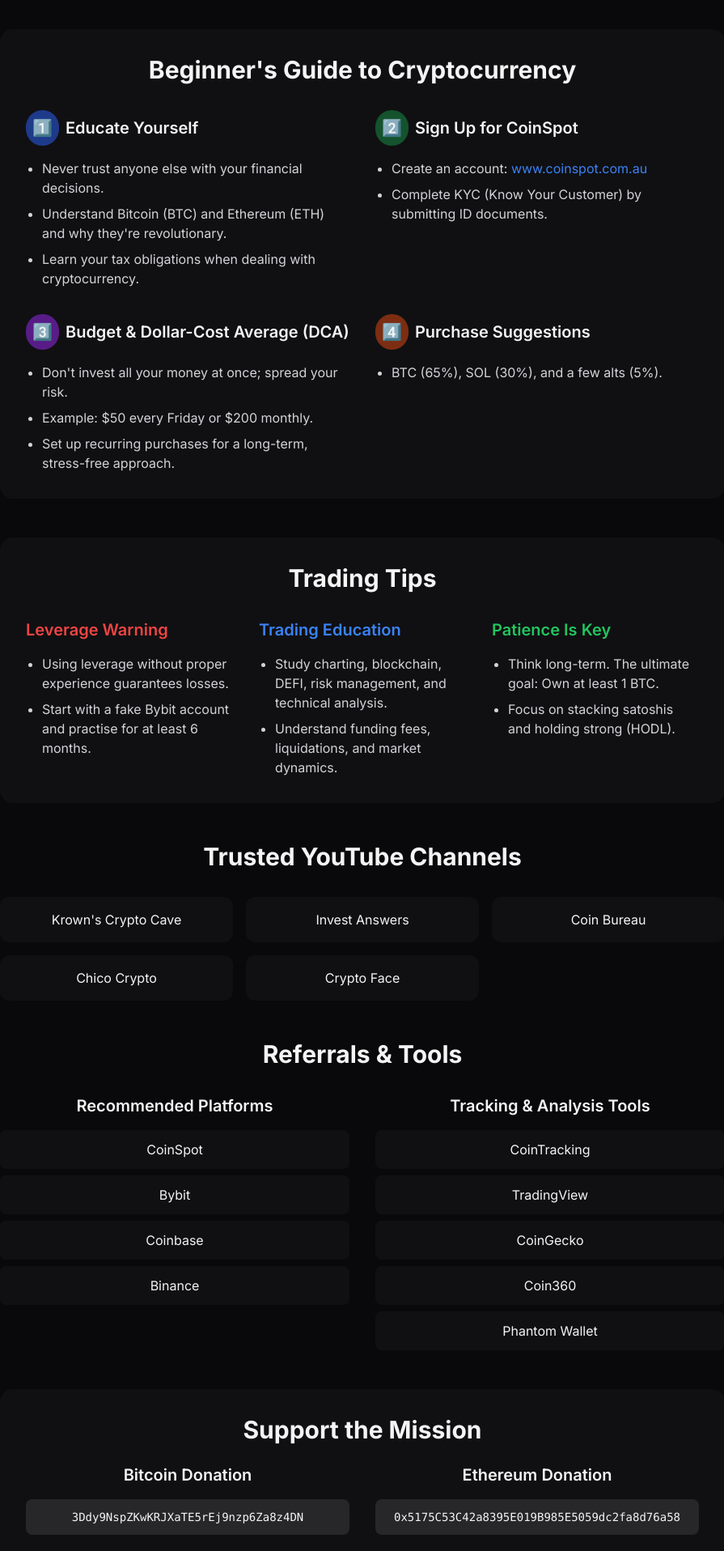
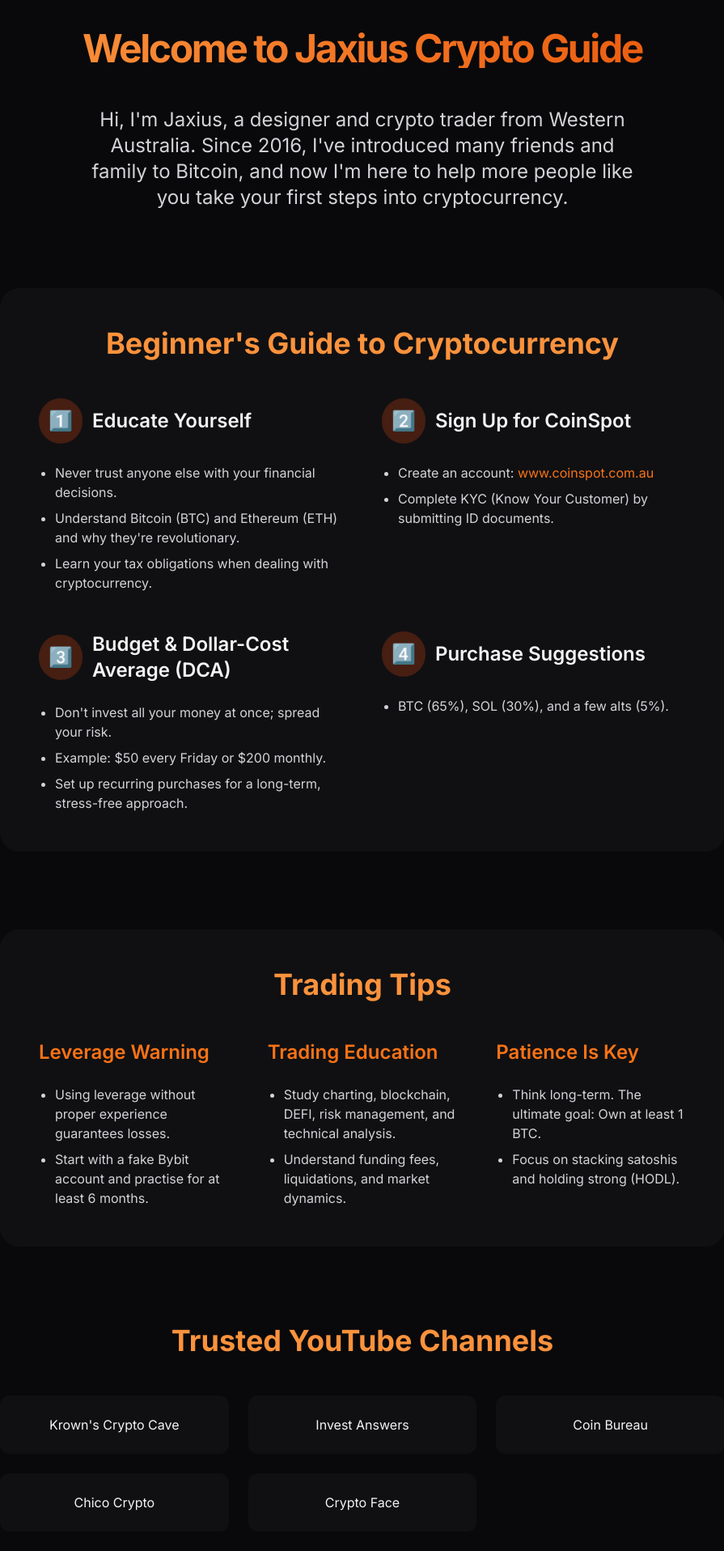
Before and after one commit to Jaxius6/portfolio, a Next.js app: page /crypto in a window 1280 px wide. Shown: the part 300-2216 px from the top of the page at 81% size, without its empty margins (192-1087 px from the left). Built offline with nearby package versions, Linux system fonts and the light colour scheme.

Commit message:
feat: improve crypto page layout and mobile menu

```diff
--- a/src/app/crypto/page.tsx
+++ b/src/app/crypto/page.tsx
@@ -6,25 +6,25 @@
 
 export default function Crypto() {
   return (
-    <div className="flex flex-col items-center justify-center min-h-screen p-6 animate-in">
+    <div className="flex flex-col items-center justify-center min-h-screen p-6 pt-24 animate-in">
       <BackButton />
-      <div className="w-full max-w-4xl space-y-12 text-center">
+      <div className="w-full max-w-4xl space-y-24 text-center mb-24">
         {/* Hero Section */}
-        <div className="space-y-6">
-          <div className="flex justify-center gap-4">
+        <div className="space-y-12">
+          <div className="flex justify-center gap-4 py-12">
             <Image
               src="/images/bitcoin-logo.svg"
               alt="Bitcoin Logo"
-              width={64}
-              height={64}
+              width={96}
+              height={96}
               className="animate-bounce"
               priority
             />
           </div>
-          <h1 className="text-4xl font-bold tracking-tighter bg-gradient-to-r from-yellow-500 to-orange-500 bg-clip-text text-transparent">
+          <h1 className="text-5xl font-bold tracking-tighter bg-gradient-to-r from-orange-400 to-orange-600 bg-clip-text text-transparent">
             Welcome to Jaxius Crypto Guide
           </h1>
-          <p className="text-xl text-zinc-600 dark:text-zinc-300 max-w-2xl mx-auto">
+          <p className="text-2xl text-zinc-600 dark:text-zinc-300 max-w-2xl mx-auto">
             Hi, I&apos;m Jaxius, a designer and crypto trader from Western Australia. Since 2016,
             I&apos;ve introduced many friends and family to Bitcoin, and now I&apos;m here to help more
             people like you take your first steps into cryptocurrency.
@@ -32,15 +32,15 @@
         </div>
 
         {/* Beginner's Guide Section */}
-        <div className="space-y-8 bg-zinc-50 dark:bg-zinc-900/50 p-8 rounded-2xl">
-          <h2 className="text-3xl font-bold text-zinc-800 dark:text-zinc-100">
+        <div className="space-y-12 bg-orange-50/50 dark:bg-zinc-900/50 p-12 rounded-3xl">
+          <h2 className="text-4xl font-bold text-orange-500 dark:text-orange-400">
             Beginner&apos;s Guide to Cryptocurrency
           </h2>
 
-          <div className="grid md:grid-cols-2 gap-8">
-            <div className="space-y-4 text-left">
-              <h3 className="text-xl font-semibold flex items-center gap-2">
-                <span className="bg-blue-100 dark:bg-blue-900 p-2 rounded-full">1️⃣</span>
+          <div className="grid md:grid-cols-2 gap-12">
+            <div className="space-y-6 text-left">
+              <h3 className="text-2xl font-semibold flex items-center gap-3">
+                <span className="bg-orange-100 dark:bg-orange-900/50 p-3 rounded-full">1️⃣</span>
                 Educate Yourself
               </h3>
               <ul className="list-disc pl-5 space-y-2 text-zinc-600 dark:text-zinc-300">
@@ -50,20 +50,20 @@
               </ul>
             </div>
 
-            <div className="space-y-4 text-left">
-              <h3 className="text-xl font-semibold flex items-center gap-2">
-                <span className="bg-green-100 dark:bg-green-900 p-2 rounded-full">2️⃣</span>
+            <div className="space-y-6 text-left">
+              <h3 className="text-2xl font-semibold flex items-center gap-3">
+                <span className="bg-orange-100 dark:bg-orange-900/50 p-3 rounded-full">2️⃣</span>
                 Sign Up for CoinSpot
               </h3>
               <ul className="list-disc pl-5 space-y-2 text-zinc-600 dark:text-zinc-300">
-                <li>Create an account: <Link href="https://www.coinspot.com.au/join/REFVW1JMW" className="text-blue-500 hover:underline">www.coinspot.com.au</Link></li>
+                <li>Create an account: <Link href="https://www.coinspot.com.au/join/REFVW1JMW" className="text-orange-500 hover:underline">www.coinspot.com.au</Link></li>
                 <li>Complete KYC (Know Your Customer) by submitting ID documents.</li>
               </ul>
             </div>
 
-            <div className="space-y-4 text-left">
-              <h3 className="text-xl font-semibold flex items-center gap-2">
-                <span className="bg-purple-100 dark:bg-purple-900 p-2 rounded-full">3️⃣</span>
+            <div className="space-y-6 text-left">
+              <h3 className="text-2xl font-semibold flex items-center gap-3">
+                <span className="bg-orange-100 dark:bg-orange-900/50 p-3 rounded-full">3️⃣</span>
                 Budget &amp; Dollar-Cost Average (DCA)
               </h3>
               <ul className="list-disc pl-5 space-y-2 text-zinc-600 dark:text-zinc-300">
@@ -73,9 +73,9 @@
               </ul>
             </div>
 
-            <div className="space-y-4 text-left">
-              <h3 className="text-xl font-semibold flex items-center gap-2">
-                <span className="bg-orange-100 dark:bg-orange-900 p-2 rounded-full">4️⃣</span>
+            <div className="space-y-6 text-left">
+              <h3 className="text-2xl font-semibold flex items-center gap-3">
+                <span className="bg-orange-100 dark:bg-orange-900/50 p-3 rounded-full">4️⃣</span>
                 Purchase Suggestions
               </h3>
               <ul className="list-disc pl-5 space-y-2 text-zinc-600 dark:text-zinc-300">
@@ -86,30 +86,30 @@
         </div>
 
         {/* Trading Tips Section */}
-        <div className="space-y-8 bg-zinc-50 dark:bg-zinc-900/50 p-8 rounded-2xl">
-          <h2 className="text-3xl font-bold text-zinc-800 dark:text-zinc-100">
+        <div className="space-y-12 bg-orange-50/50 dark:bg-zinc-900/50 p-12 rounded-3xl">
+          <h2 className="text-4xl font-bold text-orange-500 dark:text-orange-400">
             Trading Tips
           </h2>
 
-          <div className="grid md:grid-cols-3 gap-8">
-            <div className="space-y-4 text-left">
-              <h3 className="text-xl font-semibold text-red-500">Leverage Warning</h3>
+          <div className="grid md:grid-cols-3 gap-12">
+            <div className="space-y-6 text-left">
+              <h3 className="text-2xl font-semibold text-orange-500">Leverage Warning</h3>
               <ul className="list-disc pl-5 space-y-2 text-zinc-600 dark:text-zinc-300">
                 <li>Using leverage without proper experience guarantees losses.</li>
                 <li>Start with a fake Bybit account and practise for at least 6 months.</li>
               </ul>
             </div>
 
-            <div className="space-y-4 text-left">
-              <h3 className="text-xl font-semibold text-blue-500">Trading Education</h3>
+            <div className="space-y-6 text-left">
+              <h3 className="text-2xl font-semibold text-orange-500">Trading Education</h3>
               <ul className="list-disc pl-5 space-y-2 text-zinc-600 dark:text-zinc-300">
                 <li>Study charting, blockchain, DEFI, risk management, and technical analysis.</li>
                 <li>Understand funding fees, liquidations, and market dynamics.</li>
               </ul>
             </div>
 
-            <div className="space-y-4 text-left">
-              <h3 className="text-xl font-semibold text-green-500">Patience Is Key</h3>
+            <div className="space-y-6 text-left">
+              <h3 className="text-2xl font-semibold text-orange-500">Patience Is Key</h3>
               <ul className="list-disc pl-5 space-y-2 text-zinc-600 dark:text-zinc-300">
                 <li>Think long-term. The ultimate goal: Own at least 1 BTC.</li>
                 <li>Focus on stacking satoshis and holding strong (HODL).</li>
@@ -119,11 +119,11 @@
         </div>
 
         {/* Resources Section */}
-        <div className="space-y-8">
-          <h2 className="text-3xl font-bold text-zinc-800 dark:text-zinc-100">
+        <div className="space-y-12">
+          <h2 className="text-4xl font-bold text-orange-500 dark:text-orange-400">
             Trusted YouTube Channels
           </h2>
-          <div className="grid md:grid-cols-2 lg:grid-cols-3 gap-4">
+          <div className="grid md:grid-cols-2 lg:grid-cols-3 gap-6">
             {[
               {
                 name: "Krown's Crypto Cave",
@@ -149,7 +149,7 @@
               <Link
                 key={index}
                 href={channel.url}
-                className="p-4 bg-zinc-50 dark:bg-zinc-900/50 rounded-xl hover:bg-zinc-100 dark:hover:bg-zinc-800/50 transition-colors"
+                className="p-6 bg-orange-50/50 dark:bg-zinc-900/50 rounded-xl hover:bg-orange-100/50 dark:hover:bg-zinc-800/50 transition-colors"
                 target="_blank"
               >
                 {channel.name}
@@ -159,14 +159,14 @@
         </div>
 
         {/* Tools Section */}
-        <div className="space-y-8">
-          <h2 className="text-3xl font-bold text-zinc-800 dark:text-zinc-100">
+        <div className="space-y-12">
+          <h2 className="text-4xl font-bold text-orange-500 dark:text-orange-400">
             Referrals &amp; Tools
           </h2>
 
-          <div className="grid md:grid-cols-2 gap-8">
-            <div className="space-y-4">
-              <h3 className="text-xl font-semibold">Recommended Platforms</h3>
+          <div className="grid md:grid-cols-2 gap-12">
+            <div className="space-y-6">
+              <h3 className="text-2xl font-semibold text-orange-500">Recommended Platforms</h3>
               <div className="space-y-2">
                 {[
                   { name: "CoinSpot", url: "https://www.coinspot.com.au?affiliate=53PT2" },
@@ -177,7 +177,7 @@
                   <Link
                     key={index}
                     href={platform.url}
-                    className="block p-3 bg-zinc-50 dark:bg-zinc-900/50 rounded-lg hover:bg-zinc-100 dark:hover:bg-zinc-800/50 transition-colors"
+                    className="block p-4 bg-orange-50/50 dark:bg-zinc-900/50 rounded-xl hover:bg-orange-100/50 dark:hover:bg-zinc-800/50 transition-colors"
                     target="_blank"
                   >
                     {platform.name}
@@ -186,8 +186,8 @@
               </div>
             </div>
 
-            <div className="space-y-4">
-              <h3 className="text-xl font-semibold">Tracking &amp; Analysis Tools</h3>
+            <div className="space-y-6">
+              <h3 className="text-2xl font-semibold text-orange-500">Tracking &amp; Analysis Tools</h3>
               <div className="space-y-2">
                 {[
                   { name: "CoinTracking", url: "https://cointracking.info?ref=J842046" },
@@ -199,7 +199,7 @@
                   <Link
                     key={index}
                     href={tool.url}
-                    className="block p-3 bg-zinc-50 dark:bg-zinc-900/50 rounded-lg hover:bg-zinc-100 dark:hover:bg-zinc-800/50 transition-colors"
+                    className="block p-4 bg-orange-50/50 dark:bg-zinc-900/50 rounded-xl hover:bg-orange-100/50 dark:hover:bg-zinc-800/50 transition-colors"
                     target="_blank"
                   >
                     {tool.name}
@@ -211,19 +211,19 @@
         </div>
 
         {/* Donation Section */}
-        <div className="space-y-6 bg-zinc-50 dark:bg-zinc-900/50 p-8 rounded-2xl">
-          <h2 className="text-3xl font-bold text-zinc-800 dark:text-zinc-100">
+        <div className="space-y-6 bg-orange-50/50 dark:bg-zinc-900/50 p-12 rounded-3xl">
+          <h2 className="text-4xl font-bold text-orange-500 dark:text-orange-400">
             Support the Mission
           </h2>
-          <div className="grid md:grid-cols-2 gap-8">
-            <div className="space-y-4">
-              <h3 className="text-xl font-semibold">Bitcoin Donation</h3>
+          <div className="grid md:grid-cols-2 gap-12">
+            <div className="space-y-6">
+              <h3 className="text-2xl font-semibold">Bitcoin Donation</h3>
               <p className="font-mono text-sm bg-zinc-100 dark:bg-zinc-800 p-3 rounded-lg break-all">
                 3Ddy9NspZKwKRJXaTE5rEj9nzp6Za8z4DN
               </p>
             </div>
-            <div className="space-y-4">
-              <h3 className="text-xl font-semibold">Ethereum Donation</h3>
+            <div className="space-y-6">
+              <h3 className="text-2xl font-semibold">Ethereum Donation</h3>
               <p className="font-mono text-sm bg-zinc-100 dark:bg-zinc-800 p-3 rounded-lg break-all">
                 0x5175C53C42a8395E019B985E5059dc2fa8d76a58
               </p>
@@ -234,7 +234,7 @@
 
         {/* Footer */}
         <div className="pt-8 border-t border-zinc-200 dark:border-zinc-800">
-          <p className="text-xl text-zinc-600 dark:text-zinc-300">
+          <p className="text-2xl text-zinc-600 dark:text-zinc-300">
             Good luck on your crypto journey! Remember: Educate, invest wisely, and HODL strong!
           </p>
         </div>
--- a/src/app/page.tsx
+++ b/src/app/page.tsx
@@ -10,7 +10,7 @@
         Jack Taylor
       </h1>
 
-      <nav className="flex gap-12">
+      <nav className="flex flex-col md:flex-row gap-6 md:gap-12 text-center md:text-left">
         <Link href="/code" className="nav-link">
           Code
         </Link>
```
